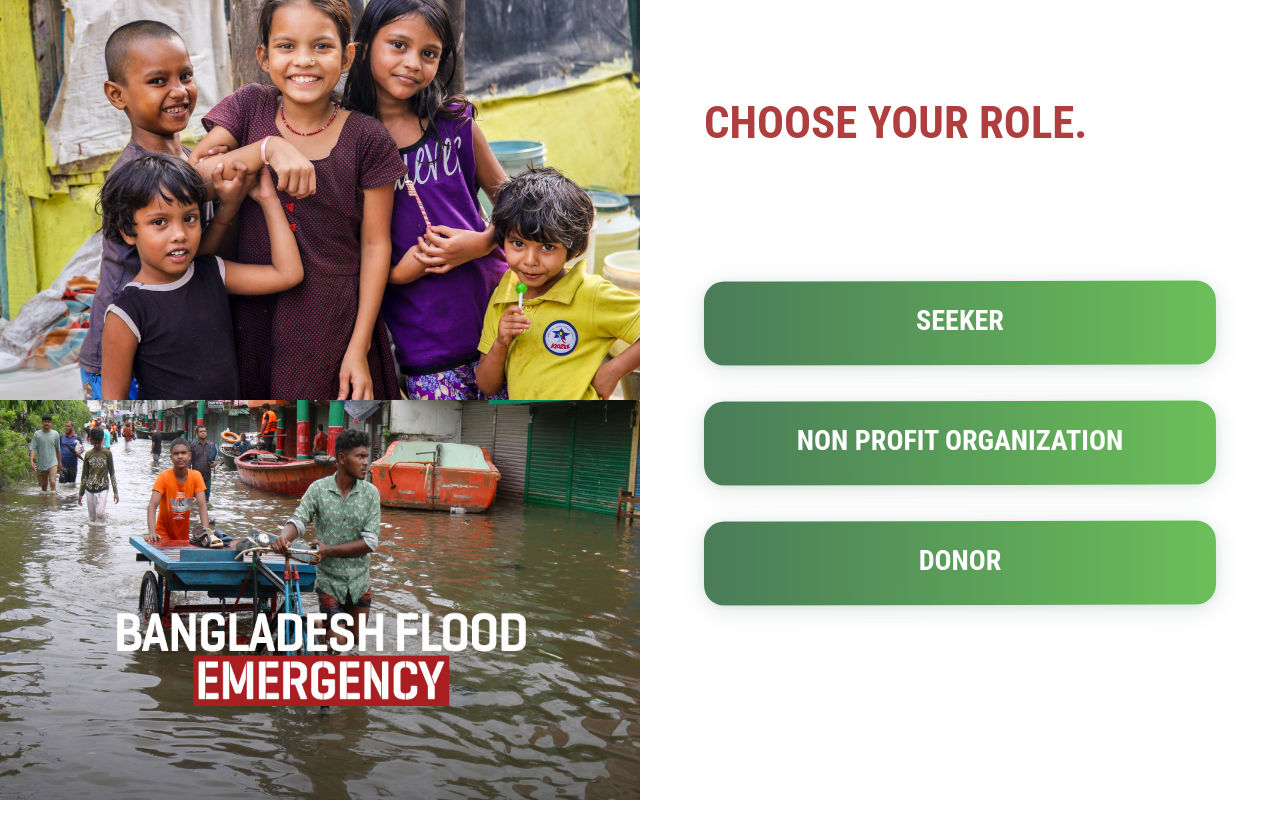
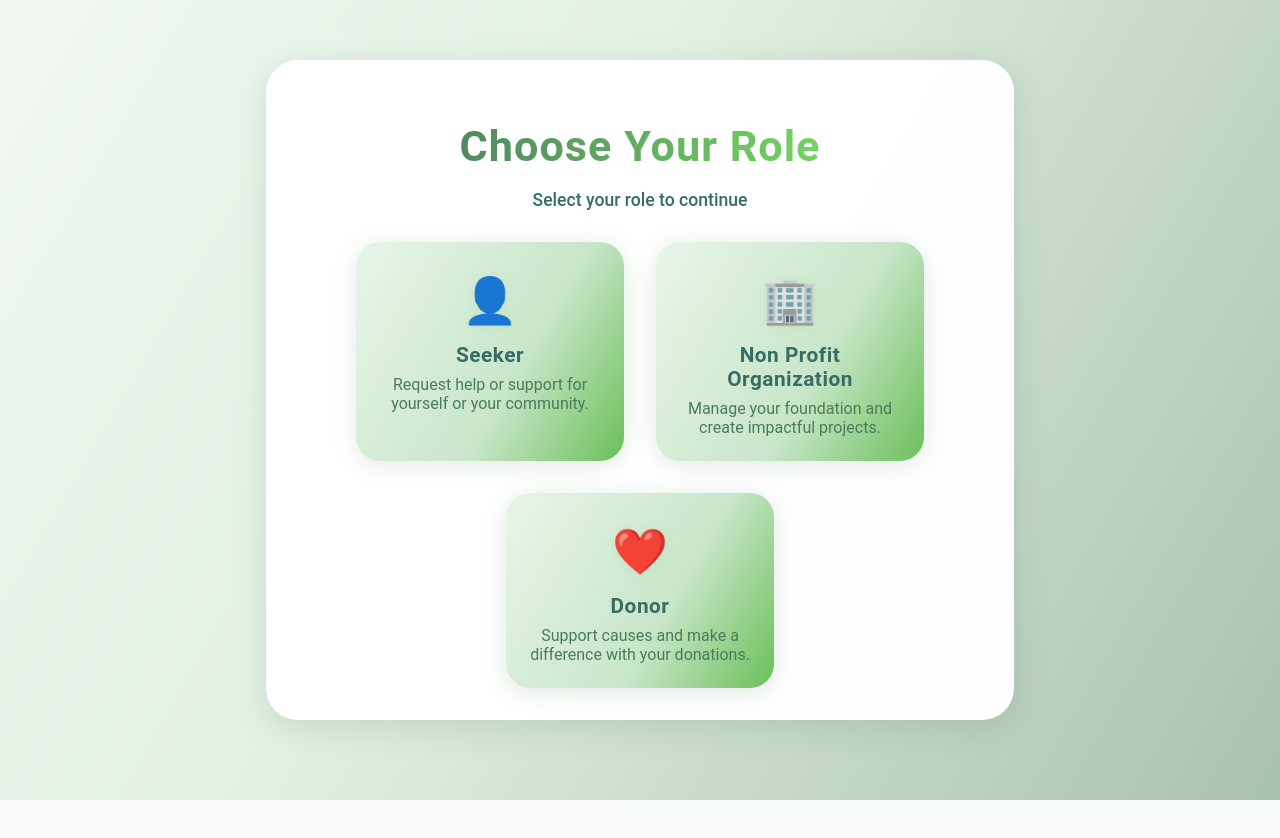
Before and after one commit to ashfiatabassum/SHODESH, a plain HTML site: page src/public/role.html in a window 1280 px wide. Before the commit the page ends 800 px from the top, so only its background shows below. Drawn offline with Linux system fonts and the light colour scheme.

Commit message:
Choose your role UI changed.

```diff
--- a/src/public/donor.css
+++ b/src/public/donor.css
@@ -17,7 +17,7 @@ body {
 }
 
 .container {
-  max-width: 700px;
+  max-width: 900px;
   width: 98vw;
   margin: 48px auto;
   background: rgba(255,255,255,0.92);
--- a/src/public/role.html
+++ b/src/public/role.html
@@ -7,32 +7,32 @@
   <link rel="stylesheet" href="rolestyle.css" />
 </head>
 <body>
-  <div class="desktop">
-    <div class="div">
-      <img class="image" alt="Image" src="images/role1.jpg" />
-      <img class="img" alt="Image" src="images/role2.jpg" />
-
-      <div class="overlap">
-        <div class="text-wrapper">CHOOSE YOUR ROLE.</div>
+  <div class="role-bg"></div>
+  <div class="role-container">
+    <div class="role-header">
+      <h1>
+        <span class="green-gradient-text">Choose Your Role</span>
+      </h1>
+      <p>Select your role to continue</p>
+    </div>
+    <div class="role-cards">
+      <div class="role-card seeker" tabindex="0" onclick="window.location.href='individual.html'">
+        <div class="role-icon">&#128100;</div>
+        <div class="role-title">Seeker</div>
+        <div class="role-desc">Request help or support for yourself or your community.</div>
       </div>
-
-      <div class="overlap-group">
-        <div class="rectangle-2"></div>
-        <div class="text-wrapper-3">SEEKER</div>
+      <div class="role-card foundation" tabindex="0" onclick="window.location.href='foundation.html'">
+        <div class="role-icon">&#127970;</div>
+        <div class="role-title">Non Profit Organization</div>
+        <div class="role-desc">Manage your foundation and create impactful projects.</div>
       </div>
-
-      <div class="overlap-2">
-        <div class="rectangle-2"></div>
-        <div class="text-wrapper-4">NON PROFIT ORGANIZATION</div>
-      </div>
-
-      <div class="overlap-3">
-        <div class="rectangle-2"></div>
-        <div class="text-wrapper-5">DONOR</div>
+      <div class="role-card donor" tabindex="0" onclick="window.location.href='donor.html'">
+        <div class="role-icon">&#10084;&#65039;</div>
+        <div class="role-title">Donor</div>
+        <div class="role-desc">Support causes and make a difference with your donations.</div>
       </div>
     </div>
   </div>
-
   <script src="role.js"></script>
 </body>
 </html>
--- a/src/public/rolestyle.css
+++ b/src/public/rolestyle.css
@@ -1,271 +1,174 @@
-.desktop {
-  background-color: #ffffff;
-  display: flex;
-  flex-direction: row;
-  justify-content: center;
-  width: 100%;
-  height: 100vh;
-  overflow: hidden;
+body {
+  margin: 0;
+  padding: 0;
+  min-height: 100vh;
+  font-family: "Roboto", "Helvetica Neue", Arial, sans-serif;
+  background: #f7faf7;
+  position: relative;
+  overflow-x: hidden;
 }
 
-.desktop .div {
-  background-color: #ffffff;
-  height: 100vh;
-  position: relative;
-  width: 100vw;
-  max-width: 1440px;
-  display: flex;
+.role-bg {
+  position: fixed;
+  top: 0; left: 0; width: 100vw; height: 100vh;
+  z-index: 0;
+  background: linear-gradient(120deg, #e8f5e9 0%, #c8e6c9 40%, #4a7c59 100%);
+  opacity: 0.45;
+  pointer-events: none;
 }
 
-.desktop .image {
-  height: 50vh;
-  left: 0;
-  object-fit: cover;
-  position: absolute;
-  top: 0;
-  width: 50vw;
-  max-width: 717px;
+.role-container {
+  max-width: 700px;
+  margin: 60px auto 0 auto;
+  padding: 32px 24px;
+  background: rgba(255,255,255,0.97);
+  border-radius: 32px;
+  box-shadow: 0 8px 32px rgba(74,124,89,0.18), 0 0px 0px #fff;
+  display: flex;
+  flex-direction: column;
+  align-items: center;
+  position: relative;
+  z-index: 1;
 }
 
-.desktop .img {
-  height: 50vh;
-  left: 0;
-  position: absolute;
-  top: 50vh;
-  width: 50vw;
-  max-width: 717px;
-}
-
-.desktop .overlap {
-  height: 38vh;
-  left: 55vw;
-  position: absolute;
-  top: 12vh;
-  width: 40vw;
-  max-width: 603px;
-}
-
-.desktop .text-wrapper {
-  color: #af3e3e;
-  font-family: "Roboto Condensed", Helvetica, sans-serif;
+.role-header h1 {
+  font-size: 2.7rem;
+  margin-bottom: 8px;
   font-weight: 700;
-  font-size: 3.5vw;
-  left: 0;
-  letter-spacing: 0;
-  line-height: normal;
-  position: absolute;
-  top: 0;
-  width: 80%;
-}
-
-.desktop .rectangle {
-  background-color: #4a7c59;
-  border-radius: 20px;
-  height: 10.5vh;
-  left: 0;
-  position: absolute;
-  top: 22vh;
-  transform: rotate(-0.12deg);
-  width: 100%;
-}
-
-.desktop .text-wrapper-2 {
-  color: #ffffff;
-  font-family: "Roboto Condensed", Helvetica, sans-serif;
-  font-weight: 600;
-  font-size: 2.2vw;
-  left: 0;
-  letter-spacing: 0;
-  line-height: normal;
-  position: absolute;
-  top: 25vh;
-  white-space: nowrap;
-  width: 100%;
+  letter-spacing: 1px;
   text-align: center;
 }
 
-.desktop .overlap-group {
-  height: 10.5vh;
-  left: 55vw;
-  position: absolute;
-  top: 35vh;
-  width: 40vw;
-  max-width: 575px;
+.green-gradient-text {
+  background: linear-gradient(90deg, #4a7c59 0%, #6bbf59 100%);
+  -webkit-background-clip: text;
+  -webkit-text-fill-color: transparent;
+  background-clip: text;
+  text-fill-color: transparent;
+  filter: brightness(1.1);
 }
 
-.desktop .rectangle-2 {
-  background-color: #4a7c59;
-  border-radius: 20px;
-  height: 10.5vh;
-  left: 0;
-  position: absolute;
-  top: 0.1vh;
-  transform: rotate(-0.12deg);
-  width: 100%;
-}
-
-.desktop .text-wrapper-3 {
-  color: #ffffff;
-  font-family: "Roboto Condensed", Helvetica, sans-serif;
-  font-weight: 600;
-  font-size: 2.2vw;
-  left: 0;
-  letter-spacing: 0;
-  line-height: normal;
-  position: absolute;
-  top: 3vh;
-  white-space: nowrap;
-  width: 100%;
+.role-header p {
+  color: #366d64;
+  font-size: 1.1rem;
+  margin-bottom: 32px;
+  font-weight: 500;
   text-align: center;
 }
 
-.desktop .overlap-2 {
-  height: 10.5vh;
-  left: 55vw;
-  position: absolute;
-  top: 50vh;
-  width: 40vw;
-  max-width: 588px;
+.role-cards {
+  display: flex;
+  gap: 32px;
+  justify-content: center;
+  width: 100%;
+  flex-wrap: wrap;
 }
 
-.desktop .text-wrapper-4 {
-  color: #ffffff;
-  font-family: "Roboto Condensed", Helvetica, sans-serif;
-  font-weight: 600;
-  font-size: 2.2vw;
-  left: 0;
-  letter-spacing: 0;
-  line-height: normal;
-  position: absolute;
-  top: 3vh;
-  white-space: nowrap;
-  width: 100%;
-  text-align: center;
+.role-card {
+  background: linear-gradient(120deg, #e8f5e9 0%, #c8e6c9 60%, #6bbf59 100%);
+  border-radius: 24px;
+  box-shadow: 0 4px 24px rgba(74,124,89,0.15), 0 0px 0px #fff;
+  padding: 32px 24px 24px 24px;
+  min-width: 180px;
+  max-width: 220px;
+  flex: 1 1 220px;
+  display: flex;
+  flex-direction: column;
+  align-items: center;
+  cursor: pointer;
+  border: none;
+  outline: none;
+  position: relative;
+  transition: box-shadow 0.2s, transform 0.2s, background 0.2s;
 }
 
-.desktop .overlap-3 {
-  height: 10.5vh;
-  left: 55vw;
-  position: absolute;
-  top: 65vh;
-  width: 40vw;
-  max-width: 588px;
+.role-card:focus,
+.role-card:hover {
+  background: linear-gradient(120deg, #6bbf59 0%, #4a7c59 100%);
+  box-shadow: 0 12px 36px 0 rgba(74,124,89,0.28), 0 0px 0px #fff;
+  transform: translateY(-6px) scale(1.06);
 }
 
-.desktop .text-wrapper-5 {
-  color: #ffffff;
-  font-family: "Roboto Condensed", Helvetica, sans-serif;
-  font-weight: 600;
-  font-size: 2.2vw;
-  left: 0;
-  letter-spacing: 0;
-  line-height: normal;
+.role-card:focus::after,
+.role-card:hover::after {
+  content: "";
   position: absolute;
-  top: 3vh;
-  white-space: nowrap;
-  width: 100%;
-  text-align: center;
+  inset: 0;
+  border-radius: 24px;
+  box-shadow: 0 0 0 6px rgba(107,191,89,0.18);
+  pointer-events: none;
+  transition: box-shadow 0.2s;
 }
 
-/* Additional responsive styling */
-* {
-  box-sizing: border-box;
+.role-card:active {
+  background: linear-gradient(120deg, #366d64 0%, #4a7c59 100%);
+  box-shadow: 0 2px 8px rgba(74,124,89,0.10);
+  transform: scale(0.98);
 }
 
-body {
-  margin: 0;
-  padding: 0;
-  overflow: hidden;
-  height: 100vh;
+.role-icon {
+  font-size: 2.8rem;
+  margin-bottom: 16px;
+  color: #4a7c59;
+  transition: color 0.2s, text-shadow 0.2s;
+  text-shadow: 0 2px 12px rgba(107,191,89,0.10);
 }
 
-/* Hover and active effects for role selection boxes */
-.desktop .overlap,
-.desktop .overlap-group,
-.desktop .overlap-2,
-.desktop .overlap-3 {
-  transition: transform 0.3s ease;
+.role-card:focus .role-icon,
+.role-card:hover .role-icon {
+  color: #fff;
+  text-shadow: 0 0 18px #6bbf59;
 }
 
-.desktop .overlap:hover .rectangle,
-.desktop .overlap-group:hover .rectangle-2,
-.desktop .overlap-2:hover .rectangle-2,
-.desktop .overlap-3:hover .rectangle-2 {
-  background-color: rgba(54, 121, 100, 0.7);
+.role-title {
+  font-size: 1.3rem;
+  font-weight: 700;
+  color: #366d64;
+  margin-bottom: 8px;
+  text-align: center;
+  letter-spacing: 0.5px;
+  transition: color 0.2s;
 }
 
-.desktop .overlap:active .rectangle,
-.desktop .overlap-group:active .rectangle-2,
-.desktop .overlap-2:active .rectangle-2,
-.desktop .overlap-3:active .rectangle-2 {
-  background-color: rgba(34, 101, 80, 0.8);
+.role-card:focus .role-title,
+.role-card:hover .role-title {
+  color: #fff;
 }
 
-/* Media queries for better responsiveness */
-@media screen and (max-width: 768px) {
-  .desktop .text-wrapper {
-    font-size: 4.5vw;
+.role-desc {
+  font-size: 1rem;
+  color: #4a7c59;
+  text-align: center;
+  margin-bottom: 0;
+  transition: color 0.2s;
+}
+
+.role-card:focus .role-desc,
+.role-card:hover .role-desc {
+  color: #e8f5e9;
+}
+
+@media (max-width: 900px) {
+  .role-cards {
+    gap: 18px;
   }
-
-  .desktop .text-wrapper-2,
-  .desktop .text-wrapper-3,
-  .desktop .text-wrapper-4,
-  .desktop .text-wrapper-5 {
-    font-size: 3vw;
-  }
-
-  .desktop .overlap {
-    left: 52vw;
-    width: 46vw;
-  }
-
-  .desktop .overlap-group,
-  .desktop .overlap-2,
-  .desktop .overlap-3 {
-    left: 52vw;
-    width: 46vw;
+  .role-container {
+    padding: 18px 8px;
   }
 }
 
-@media screen and (max-width: 480px) {
-  .desktop .text-wrapper {
-    font-size: 6vw;
+@media (max-width: 600px) {
+  .role-cards {
+    flex-direction: column;
+    gap: 18px;
+    align-items: stretch;
   }
-
-  .desktop .text-wrapper-2,
-  .desktop .text-wrapper-3,
-  .desktop .text-wrapper-4,
-  .desktop .text-wrapper-5 {
-    font-size: 3.5vw;
+  .role-card {
+    max-width: 100%;
+    min-width: 0;
+    padding: 24px 12px 18px 12px;
+  }
+  .role-header h1 {
+    font-size: 2rem;
   }
 }
-
-
-/* Gradient shaded style for role selection buttons */
-.desktop .rectangle,
-.desktop .rectangle-2 {
-  background: linear-gradient(90deg, #4a7c59 0%, #6bbf59 100%);
-  border-radius: 20px;
-  box-shadow: 0 4px 24px rgba(74, 124, 89, 0.18), 0 1.5px 6px rgba(74, 124, 89, 0.10);
-  transition: box-shadow 0.3s, background 0.3s, transform 0.2s;
-}
-
-/* Hover effect: brighten and lift */
-.desktop .overlap:hover .rectangle,
-.desktop .overlap-group:hover .rectangle-2,
-.desktop .overlap-2:hover .rectangle-2,
-.desktop .overlap-3:hover .rectangle-2 {
-  background: linear-gradient(90deg, #5fcf80 0%, #6bbf59 100%);
-  box-shadow: 0 8px 32px rgba(74, 124, 89, 0.28), 0 3px 12px rgba(74, 124, 89, 0.16);
-  transform: translateY(-2px) scale(1.03);
-}
-
-/* Active/click effect: darken and press down */
-.desktop .overlap:active .rectangle,
-.desktop .overlap-group:active .rectangle-2,
-.desktop .overlap-2:active .rectangle-2,
-.desktop .overlap-3:active .rectangle-2 {
-  background: linear-gradient(90deg, #366d64 0%, #4a7c59 100%);
-  box-shadow: 0 2px 8px rgba(74, 124, 89, 0.12);
-  transform: translateY(1px) scale(0.98);
-}
```
